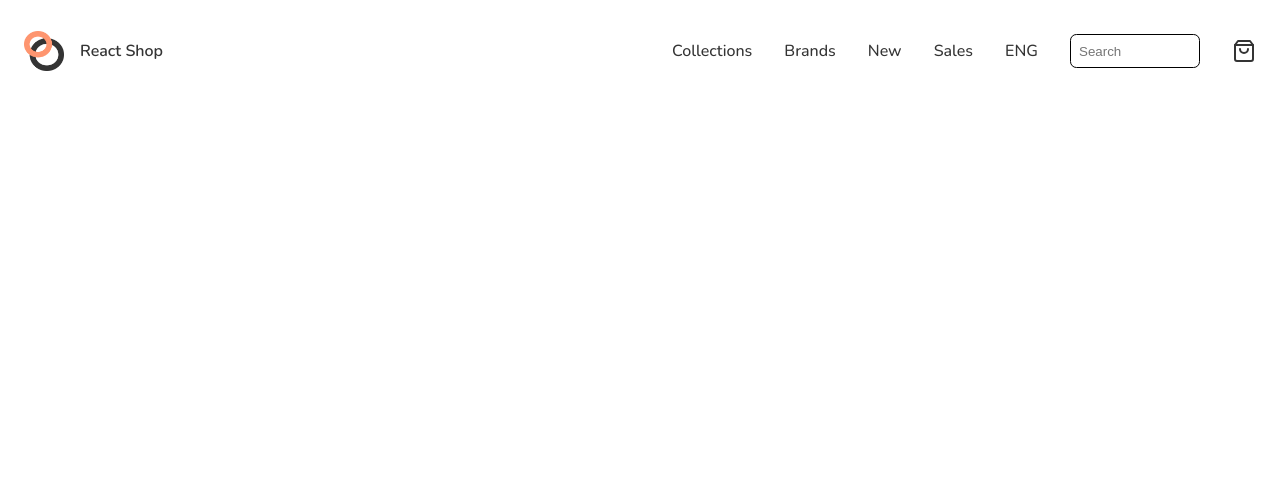
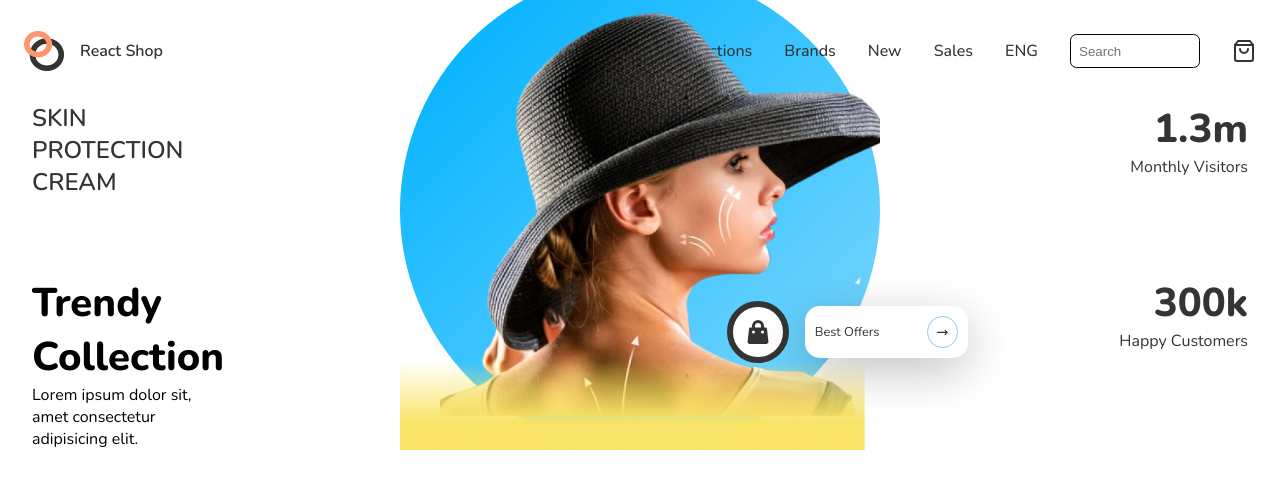
Before and after one commit to CyphrSylph/react-ecommerce, a React (Create React App) app: page / in a window 1280 px wide. Shown: the top 488 px of the page. Built offline with nearby package versions, Linux system fonts and the light colour scheme.

Commit message:
initiated hero component and styling

```diff
--- a/src/App.js
+++ b/src/App.js
@@ -1,10 +1,12 @@
 import "./App.css";
 import Header from "./components/header/Header";
+import Hero from "./components/hero/Hero";
 
 function App() {
   return (
     <div className="App">
       <Header />
+      <Hero />
     </div>
   );
 }
--- /dev/null
+++ b/src/components/hero/Hero.jsx
@@ -0,0 +1,46 @@
+import React from 'react';
+import css from './hero.module.css';
+import HeroImg from '../../assets/hero.png';
+import { HiShoppingBag, HiOutlineArrowNarrowRight } from 'react-icons/hi';
+
+const Hero = () => {
+  return (
+    <div className={css.container}>
+        {/* LEFT */}
+        <div className={css.h_sides}>
+            <span className={css.text1}>skin protection cream</span>
+            <div className={css.text2}>
+                <span>Trendy Collection</span>
+                <span>{" "}Lorem ipsum dolor sit, amet consectetur adipisicing elit.</span>
+            </div>
+        </div>
+        {/* MIDDLE */}
+        <div className={css.wrapper}>
+            <div className={css.coloredCircle}></div>
+            <img src={HeroImg} alt="header" width={600} />
+            <div className={css.cart2}>
+                <HiShoppingBag />
+                <div className={css.signup}>
+                    <span>Best Offers</span>
+                    <div>
+                        <HiOutlineArrowNarrowRight />
+                    </div>
+                </div>
+            </div>
+        </div>
+        {/* RIGHT */}
+        <div className={css.h_sides}>
+            <div className={css.traffic}>
+                <span>1.3m</span>
+                <span>Monthly Visitors</span>
+            </div>
+            <div className={css.customers}>
+                <span>300k</span>
+                <span>Happy Customers</span>
+            </div>
+        </div>
+    </div>
+  );
+}
+
+export default Hero;
--- /dev/null
+++ b/src/components/hero/hero.module.css
@@ -0,0 +1,116 @@
+.container{
+    display: grid;
+    grid-template-columns: 1fr 3fr 1fr;
+    padding: 0rem 2rem;
+}
+
+.wrapper{
+    display: flex;
+    align-items: baseline;
+    justify-content: center;
+    position: relative;
+}
+.wrapper > img{
+    position: absolute;
+    width: 30rem;
+    bottom: 0;
+}
+
+.coloredCircle{
+    width: 30rem;
+    height: 30rem;
+    border-radius: 50%;
+    z-index: -99;
+    position: absolute;
+    bottom: 0;
+    background: linear-gradient(135.74deg, #0BB5FF 14.09%, #6DD3FE 83.81%);
+}
+
+.cart2{
+    display: flex;
+    align-items: center;
+    position: absolute;
+    bottom: 25%;
+    right: 5%;
+    gap: 1rem;
+}
+.cart2 > svg {
+    padding: 0.625rem;
+    width: 1.875rem;
+    height: 1.875rem;
+    background: #fff;
+    border-radius: 50%;
+    border: 6px solid var(--black);
+}
+
+.signup{
+    display: flex;
+    align-items: center;
+    gap: 1rem;
+    padding: 0.625rem;
+    background: #fff;
+    border-radius: 15px;
+    font-size: 0.8rem;
+    box-shadow: var(--shadow1);
+}
+.signup>:first-child{
+    display: block;
+    width: 6rem;
+}
+.signup>:nth-child(2){
+    display: flex;
+    align-items: center;
+    justify-content: center;
+    padding: 0.3rem;
+    width: 1.25rem;
+    height: 1.25rem;
+    border: 1px solid skyblue;
+    border-radius: 50%;
+}
+
+.h_sides{
+    display: grid;
+    grid-template-rows: 1fr 1fr;
+}
+
+.text1{
+    display: block;
+    width: min-content;
+    text-transform: uppercase;
+    font-size: 1.5rem;
+    font-weight: 600;
+}
+.text2{
+    display: flex;
+    flex-direction: column;
+    width: min-content;
+    color: #000;
+}
+.text2 > :first-child{
+    font-weight: 800;
+    font-size: 2.5rem;
+}
+.text2 > :nth-child(2){
+    display: block;
+}
+
+.traffic{
+    display: flex;
+    flex-direction: column;
+    text-align: right;
+}
+.traffic > :first-child{
+    font-weight: 800;
+    font-size: 2.5rem;
+}
+
+.customers{
+    display: flex;
+    flex-direction: column;
+    text-align: right;
+}
+.customers > :first-child{
+    font-weight: 800;
+    text-align: right;
+    font-size: 2.5rem;
+}
```
